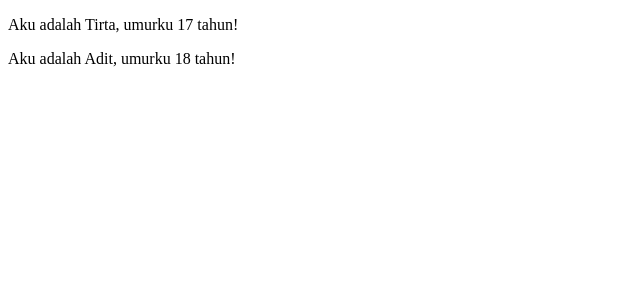
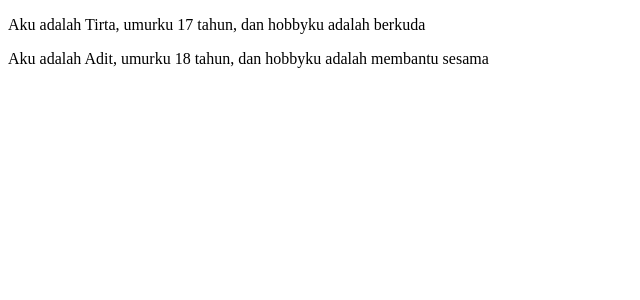
Before and after one commit to FateGreedtony/React-Props, a React (Vite) app: page / in a window 1280 px wide. Shown: the top 300 px of the page, without its empty margins (0-640 px from the left). Built offline with nearby package versions, Linux system fonts and the light colour scheme.

Commit message:
make the props destructuring on commented and added props destructuring on functional component body

```diff
--- a/src/App.jsx
+++ b/src/App.jsx
@@ -1,5 +1,6 @@
-function Welcome({ username, age}) {
-  return <p>Aku adalah {username}, umurku {age} tahun!</p>;
+function Welcome(props) {
+  const { username, age, hobby } = props;
+  return <p>Aku adalah {username}, umurku {age} tahun, dan hobbyku adalah {hobby}</p>;
 }
 
 function App() {
@@ -8,10 +9,12 @@ function App() {
       <Welcome
         username="Tirta"
         age="17"
+        hobby="berkuda"
       />
       <Welcome
         username="Adit"
         age="18"
+        hobby="membantu sesama"
       />
     </div>
   );
@@ -19,6 +22,10 @@ function App() {
 
 export default App;
 
+// destructuring in parameter
+// function Welcome(username, age) {
+//   return <p>Aku adalah {username}, umurku {age} tahun!</p>;
+// }
 
 // komponen dasar untuk contoh modul halaman 4
 // export default App;
```
